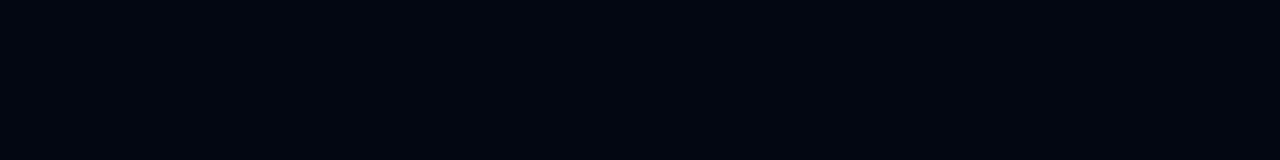
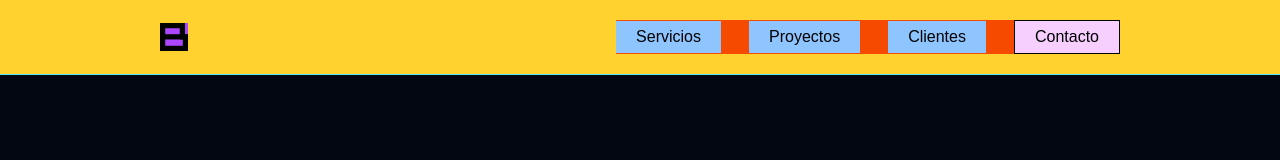
Before and after one commit to Buga-Software/web, an Astro site: page / in a window 1280 px wide. Built offline with nearby package versions, Linux system fonts and the light colour scheme; Astro itself is replaced by a stand-in of ours.

Commit message:
feat: add navbar

```diff
--- /dev/null
+++ b/src/components/nav.astro
@@ -0,0 +1,16 @@
+---
+const items = [
+  { label: 'Servicios', href: '/servicios/', last: false },
+  { label: 'Proyectos', href: '/proyectos/', last: false },
+  { label: 'Clientes', href: '/clientes/', last: false },
+  { label: 'Contacto', href: '/contacto/', last: true },
+]
+---
+<nav class="bg-amber-300 px-40 py-5 border-b border-b-cyan-300 w-full flex justify-between items-center">
+  <img class="aspect-square w-7 bg-purple-500" src="icon.svg" alt="Icono de Buga Software">
+  <div class="space-x-7 bg-orange-600">
+    {items.map(({label, href, last}) => (
+    <a href={href} class=`bg-blue-300 inline-block px-5 py-1 hover:bg-white transition-colors duration-150 ${last == true ? 'border bg-fuchsia-200' : ''}`>{label}</a>
+    ))}
+  </div>
+</nav>
--- a/src/pages/index.astro
+++ b/src/pages/index.astro
@@ -1,9 +1,11 @@
 ---
 import Layout from '../layout.astro';
+import Nav from '../components/nav.astro';
 import Hero from '../components/hero.astro';
 ---
 
 <Layout title="Buga Software">
+  <Nav/>
   <div class="pt-28 space-y-5">
     <Hero />
   <div>
```
Also changed, not shown: public/icon.svg (added).
